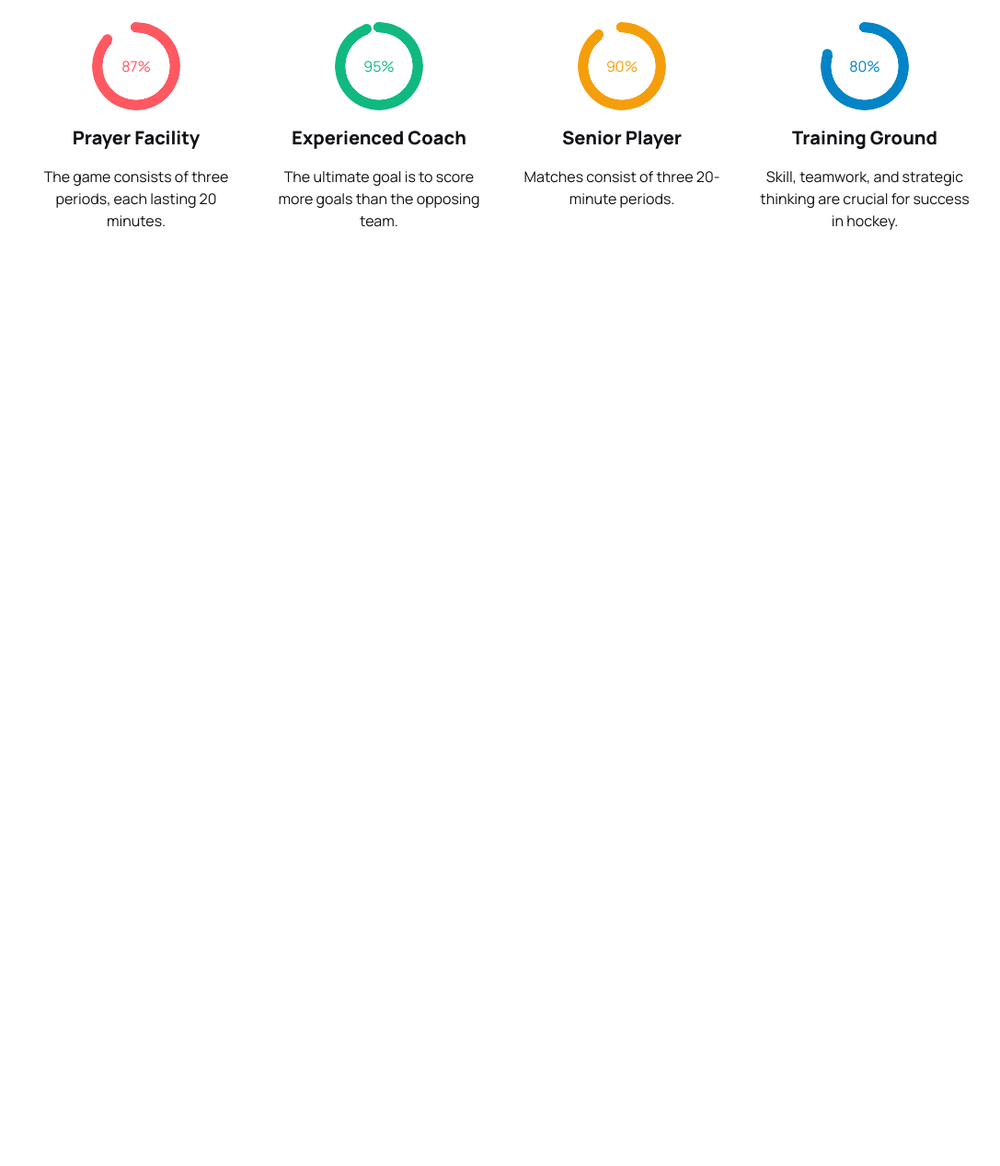
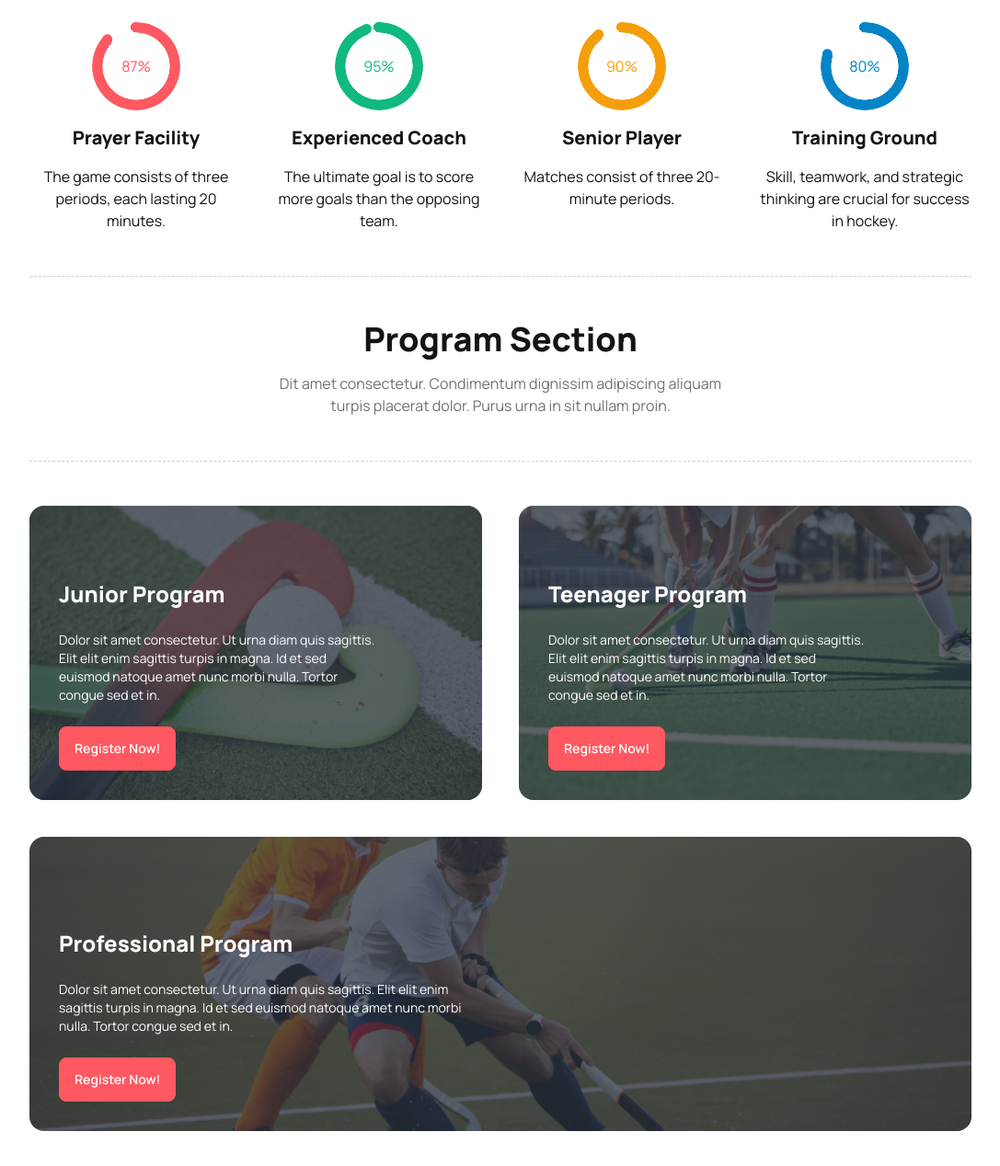
Before and after one commit to ronouk/hockeys, a plain HTML site: page index.html in a window 1280 px wide. Shown: the part 902-2170 px from the top of the page at 92% size, without its empty margins (96-1183 px from the left). Before the commit the page ends 1202 px from the top, so only its background shows below. Drawn offline with nearby package versions, Linux system fonts and the light colour scheme.

Commit message:
program section done

```diff
--- a/index.html
+++ b/index.html
@@ -130,7 +130,9 @@
                 class="md:absolute bottom-6 right-6 z-40 md:w-1/2 lg:w-[42%] xl:w-[34%] bg-black rounded-xl p-5 mt-5 md:mt-0">
                 <div class="overlay-box-content">
                     <h3 class="text-white text-xl font-extrabold mb-2">Meet the heroes from the field</h3>
-                    <p class="text-slate-400 text-sm">Hockey is a fast-paced team sport played on ice, involving two teams trying to maneuver a hard rubber disc called a puck into the opponent's net using sticks.</p>
+                    <p class="text-slate-400 text-sm">Hockey is a fast-paced team sport played on ice, involving two
+                        teams trying to maneuver a hard rubber disc called a puck into the opponent's net using sticks.
+                    </p>
                 </div>
             </div>
 
@@ -142,7 +144,8 @@
             <div class="professional-hockey-content text-center md:w-3/4 lg:w-2/3 xl:w-1/2 mx-auto">
                 <h2 class="text-2xl md:text-3xl lg:text-4xl text-[#131318] font-extrabold mb-4">Professional Hockey Club
                 </h2>
-                <p class="text-[1rem] text-opacity-60 text-[#131318]">Hockey is a popular ice-based team sport, mainly played in Canada, Northern Europe, and the United States.</p>
+                <p class="text-[1rem] text-opacity-60 text-[#131318]">Hockey is a popular ice-based team sport, mainly
+                    played in Canada, Northern Europe, and the United States.</p>
 
             </div>
         </div>
@@ -178,6 +181,71 @@
             </div>
         </div>
 
+        <!-- Program Section -->
+
+        <div class="program-section mb-6 lg:mb-12 py-12 border-y border-dashed border-[#131318] border-opacity-20">
+            <div class="program-section-content text-center md:w-3/4 lg:w-2/3 xl:w-1/2 mx-auto">
+                <h2 class="text-2xl md:text-3xl lg:text-4xl text-[#131318] font-extrabold mb-4">Program Section</h2>
+                <p class="text-[1rem] text-opacity-60 text-[#131318]">Dit amet consectetur. Condimentum dignissim
+                    adipiscing aliquam turpis placerat
+                    dolor. Purus urna in sit
+                    nullam proin. </p>
+
+            </div>
+        </div>
+
+        <!-- program section - cards -->
+
+        <div class="program-cards mb-6 lg:mb-12">
+            <div class="program-cards-content grid md:flex gap-10 mb-10">
+                <div class="card w-full md:w-1/2 lg:h-80 image-full">
+                    <figure><img src="Images/2.png" alt="Shoes" width="100%" /></figure>
+                    <div class="card-body justify-end w-10/12">
+                        <h3 class="card-title text-white text-2xl font-extrabold mb-4">Junior Program</h3>
+                        <p class="text-white text-sm grow-0 mb-4">Dolor sit amet consectetur. Ut urna diam quis
+                            sagittis. Elit elit
+                            enim sagittis turpis in magna. Id et sed euismod natoque amet nunc morbi nulla. Tortor
+                            congue sed et in.</p>
+                        <div class="card-actions">
+                            <button class="btn btn-error text-white">Register Now!</button>
+                        </div>
+                    </div>
+                </div>
+
+                <div class="card w-full md:w-1/2 lg:h-80 image-full">
+                    <figure><img src="Images/3.png" alt="Shoes" width="100%" /></figure>
+                    <div class="card-body justify-end w-10/12">
+                        <h3 class="card-title text-white text-2xl font-extrabold mb-4">Teenager Program</h3>
+                        <p class="text-white text-sm grow-0 mb-4">Dolor sit amet consectetur. Ut urna diam quis
+                            sagittis. Elit elit
+                            enim sagittis turpis in magna. Id et sed euismod natoque amet nunc morbi nulla. Tortor
+                            congue sed et in.</p>
+                        <div class="card-actions">
+                            <button class="btn btn-error text-white">Register Now!</button>
+                        </div>
+                    </div>
+                </div>
+
+            </div>
+
+            <div class="program-cards-content flex gap-10">
+                <div class="card w-full lg:h-80 image-full">
+                    <figure><img src="Images/4.png" alt="Shoes" width="100%" /></figure>
+                    <div class="card-body w-10/12 md:w-1/2 justify-end">
+                        <h3 class="card-title text-white text-2xl mb-4 font-extrabold">Professional Program</h3>
+                        <p class="text-white text-sm grow-0 mb-4">Dolor sit amet consectetur. Ut urna diam quis
+                            sagittis. Elit elit
+                            enim sagittis turpis in magna. Id et sed euismod natoque amet nunc morbi nulla. Tortor
+                            congue sed et in.</p>
+                        <div class="card-actions">
+                            <button class="btn btn-error text-white">Register Now!</button>
+                        </div>
+                    </div>
+                </div>
+
+            </div>
+        </div>
+
 
     </div>
     <!-- content ends -->
```
